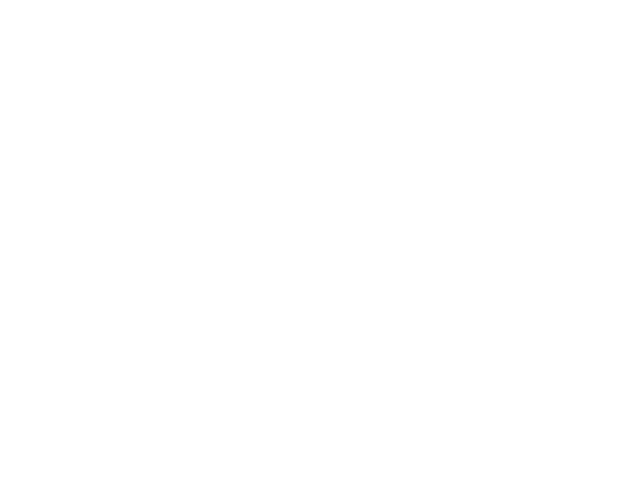
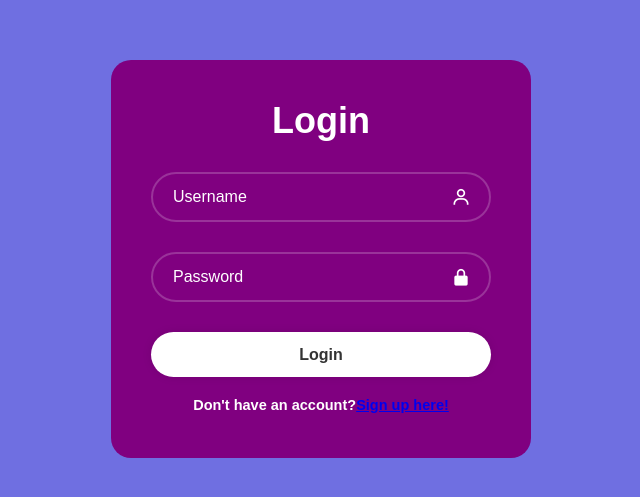
Before and after one commit to MichaelC609/StudySmartApp, a React (Create React App) app in the folder studentapp/: page / in a window 1280 px wide. Shown: the part 141-638 px from the top of the page, without its empty margins (319-959 px from the left). Built offline with nearby package versions, Linux system fonts and the light colour scheme.

Commit message:
created and styled login form

```diff
--- a/studentapp/src/Login.css
+++ b/studentapp/src/Login.css
@@ -0,0 +1,103 @@
+*
+{
+	margin: 0;
+	padding: 0;
+	box-sizing: border-box;
+	font-family: "Poppins", sans-serif;
+}
+
+body
+{
+	background-color: rgb(111, 111, 225);
+	display: flex;
+	justify-content: center;
+	align-items: center;
+	min-height: 100vh;
+}
+
+.wrapper
+{
+	width: 420px;
+	background-color: purple;
+	color: white;
+	border-radius: 20px;
+	padding: 30px 40px;
+}
+
+.wrapper h1
+{
+	font-size: 36px;
+	align-items: center;
+	text-align: center;
+	padding-top: 10px;
+}
+
+.wrapper .input-box
+{
+	position: relative;
+	width: 100%;
+	height: 50px;
+	margin: 30px 0;
+}
+
+.input-box input
+{
+	width: 100%;
+	height: 100%;
+	background: transparent;
+	border: none;
+	outline: none;
+	border: 2px solid rgba(255, 255, 255, .2);
+	border-radius: 40px;
+	font-size: 16px;
+	color: #fff;
+	padding: 20px 45px 20px 20px;
+}
+
+.input-box input::placeholder
+{
+	color: white;
+}
+
+.input-box i
+{
+	position: absolute;
+	right: 20px;
+	top: 50%;
+	transform: translateY(-50%);
+	font-size: 20px;
+}
+
+.wrapper .btn
+{
+	width: 100%;
+	height: 45px;
+	background: #fff;
+	border: none;
+	outline: none;
+	border-radius: 40px;
+	box-shadow: 0 0 10px rgba(0, 0, 0, .1);
+	cursor: pointer;
+	font-size: 16px;
+	color: #333;
+	font-weight: 600;
+}
+
+.wrapper .signUp-link
+{
+	font-size: 14.5px;
+	text-align: center;
+	margin: 20px 0 15px;
+}
+
+.wrapper .signUp-link p
+{
+	color: #fff;
+	text-decoration: none;
+	font-weight: 600;
+}
+
+.wrapper .signUp-link p:hover
+{
+	text-decoration: underline;
+}
--- a/studentapp/src/Login.js
+++ b/studentapp/src/Login.js
@@ -1,8 +1,37 @@
+import '../src/Login.css'
+
 function Login()
 {
-	<>
+	return(
+		<>
+		<link href='https://unpkg.com/boxicons@2.1.4/css/boxicons.min.css' rel='stylesheet'></link>
 
-	</>
+			<div className='wrapper'>
+				<h1>Login</h1>
+				<form>
+					<div className='input-box'>
+						<input type='text'
+						placeholder='Username' required />
+						<i class='bx bx-user'></i>
+					</div>
+
+					<div className='input-box'>
+						<input type='password'
+						placeholder='Password' required />
+						<i class='bx bxs-lock-alt' ></i>
+					</div>
+
+					<button className='btn'
+					type='submit'>Login</button>
+
+					<div className='signUp-link'>
+						<p>Don't have an account?
+							<a href='#'>Sign up here!</a></p>
+					</div>
+				</form>
+			</div>
+		</>
+	);
 }
 
 export default Login;
```
